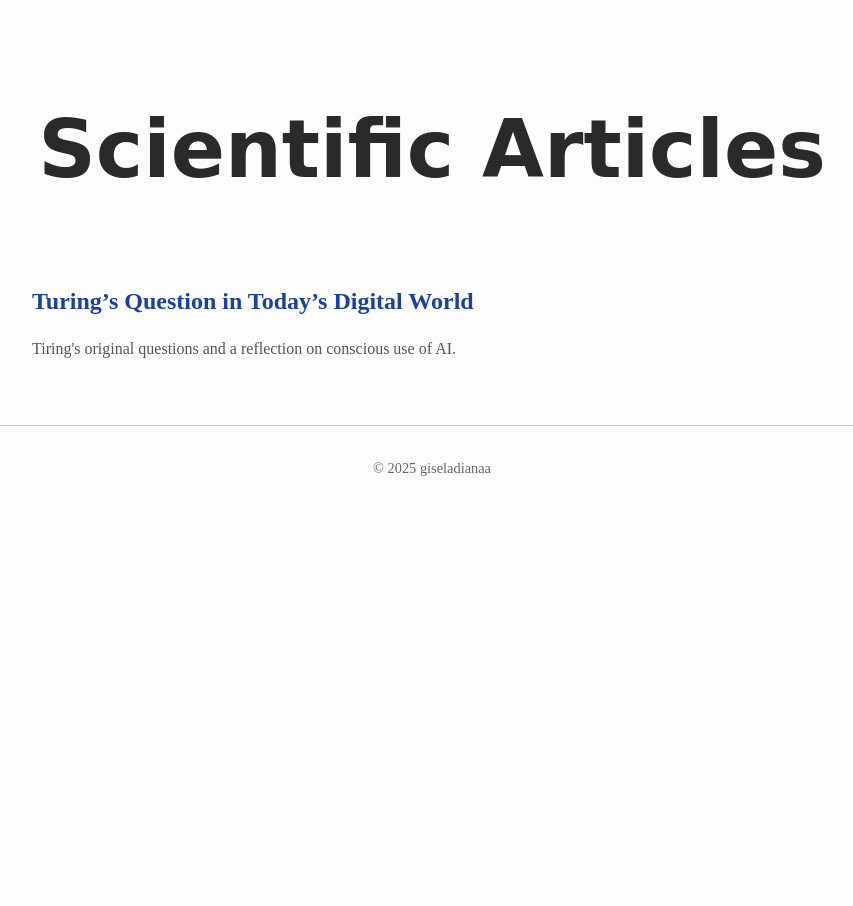
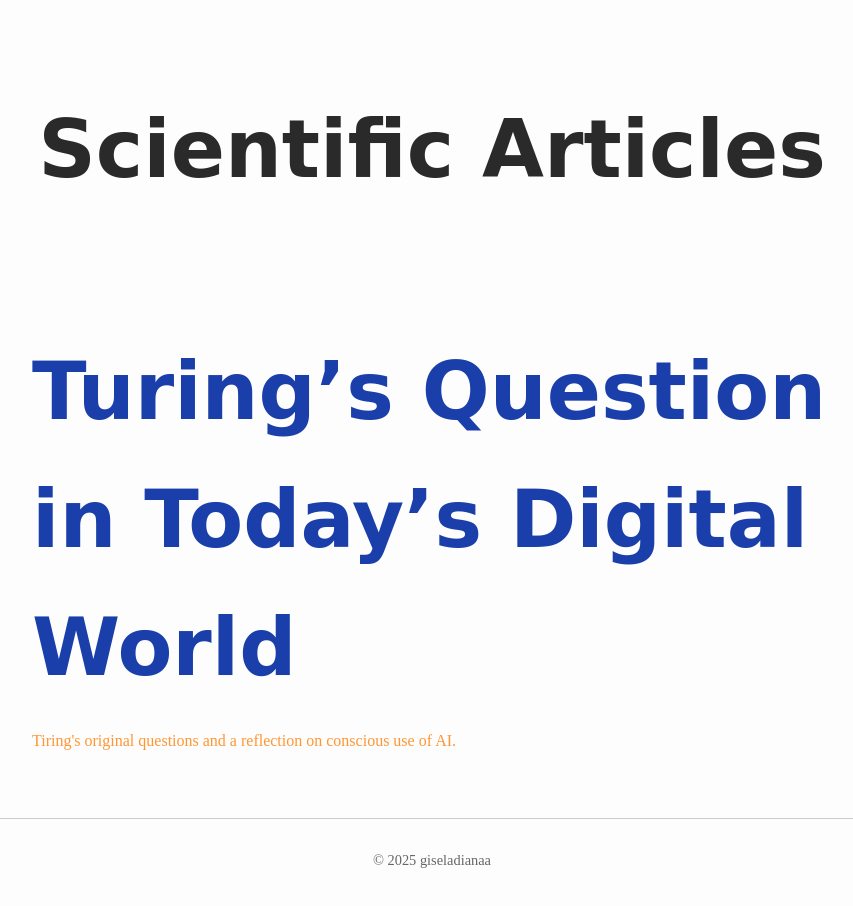
Before and after one commit to Giseladaiana/academics, a plain HTML site: page articles.html in a window 1280 px wide. Shown: the whole page, without its empty margins (208-1061 px from the left). Before the commit the page ends 800 px from the top, so only its background shows below. Drawn offline with Linux system fonts and the light colour scheme.

Commit message:
Update estilos.css

```diff
--- a/estilos.css
+++ b/estilos.css
@@ -189,11 +189,12 @@ summary:hover .vignette-icon {
 }
 
 .article-list h2 {
-  font-size: 1.5rem;
+  font-family: 'Lavishly Yours', cursive;
+  font-size: 5rem;
   margin-bottom: 0.5rem;
 }
 
 .article-list p {
-  color: #555;
+  color: #ff9633;
   margin-bottom: 2rem;
 }
```
